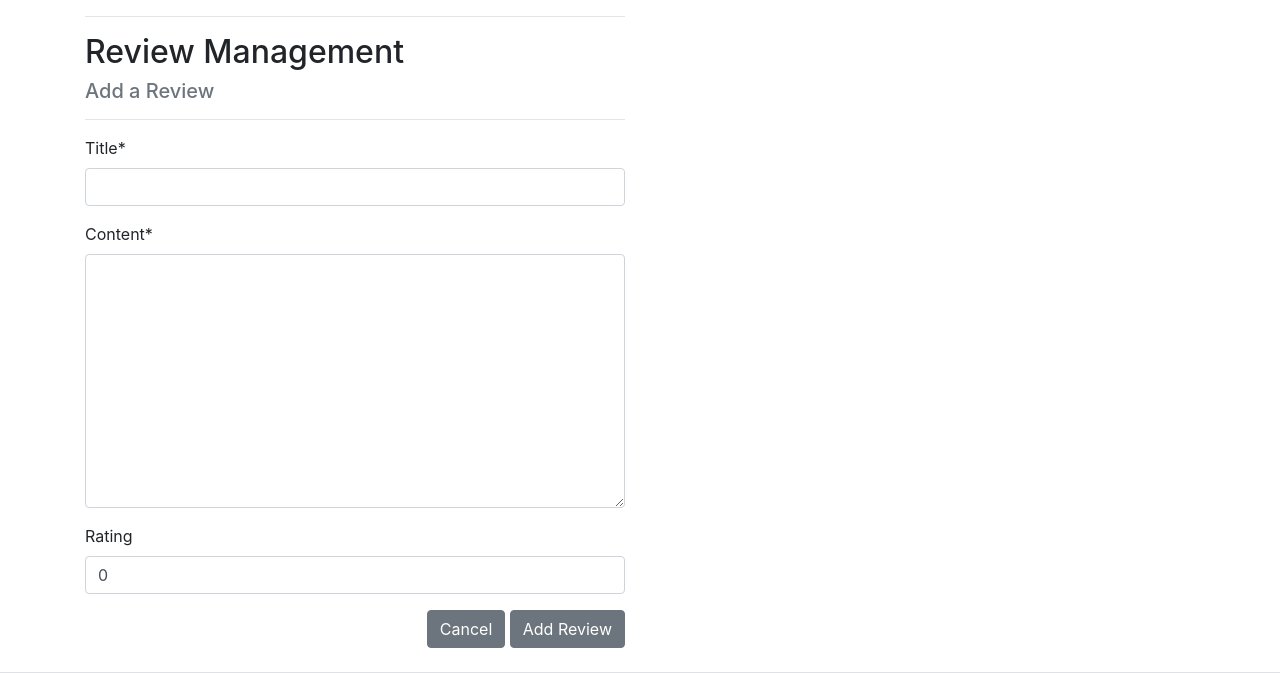
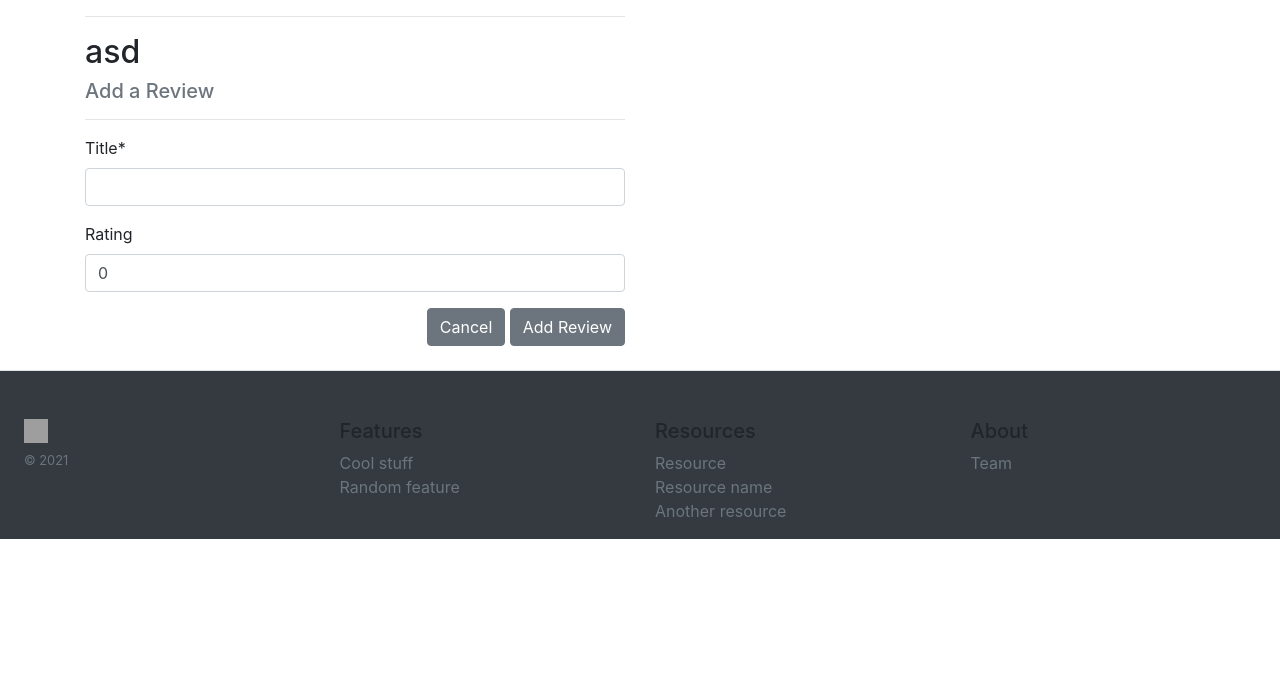
Before and after one commit to nsedan/ats, a Django app: page /workouts/2/add_review/ in a window 1280 px wide. Shown: the part 56-729 px from the top of the page. After the commit the page ends 595 px from the top, so only its background shows below. Run offline with Django 3.2, Linux system fonts and the light colour scheme; a user stored in the database is signed in; data comes from the database, SQL or seed files in the repository; both versions use the stored data as it was before the commit; parts of the project's set-up code (start-up, migrations or seed data) failed here and were passed over; some libraries are stand-ins or nearby versions; grey boxes are pictures that could not be loaded.

Commit message:
Text field and updated_at field on Review model removed

```diff
--- a/templates/reviews/add_review.html
+++ b/templates/reviews/add_review.html
@@ -6,7 +6,7 @@
         <div class="row">
             <div class="col-12 col-md-6">
                 <hr>
-                <h2 class="logo-font">Review Management</h2>
+                <h2 class="logo-font">{{workout.name}}</h2>
                 <h5 class="text-muted">Add a Review</h5>
                 <hr>
             </div>
--- a/templates/workouts/workout_detail.html
+++ b/templates/workouts/workout_detail.html
@@ -62,7 +62,6 @@
                         <strong><p>{{review.user}}</p></strong>
                         <small><p>{{review.created_at}}</p></small>
                         <p>{{review.title}}</p>
-                        <p>{{review.content}}</p>
                         <p>{{review.rating}}</p>
                     {% endfor %}
                 {% else %}
--- a/workouts/admin.py
+++ b/workouts/admin.py
@@ -41,7 +41,6 @@ class ReviewAdmin(admin.ModelAdmin):
         'workout',
         'rating',
         'created_at',
-        'updated_at'
     )
 
 
--- a/workouts/models.py
+++ b/workouts/models.py
@@ -54,7 +54,6 @@ class Workout(models.Model):
 
 class Review(models.Model):
     title = models.CharField(max_length=255)
-    content = models.TextField()
     workout = models.ForeignKey('Workout', on_delete=models.CASCADE,
                                 related_name='reviews',
                                 related_query_name='review')
@@ -63,7 +62,6 @@ class Review(models.Model):
                              related_query_name='review')
     rating = models.IntegerField(blank=True, null=True, default=0)
     created_at = models.DateField(auto_now_add=True)
-    updated_at = models.DateField(auto_now=True)
 
     def __str__(self):
         return self.title
```
Also changed, not shown: db.sqlite3, workouts/migrations/0010_auto_20210324_1417.py (added).
